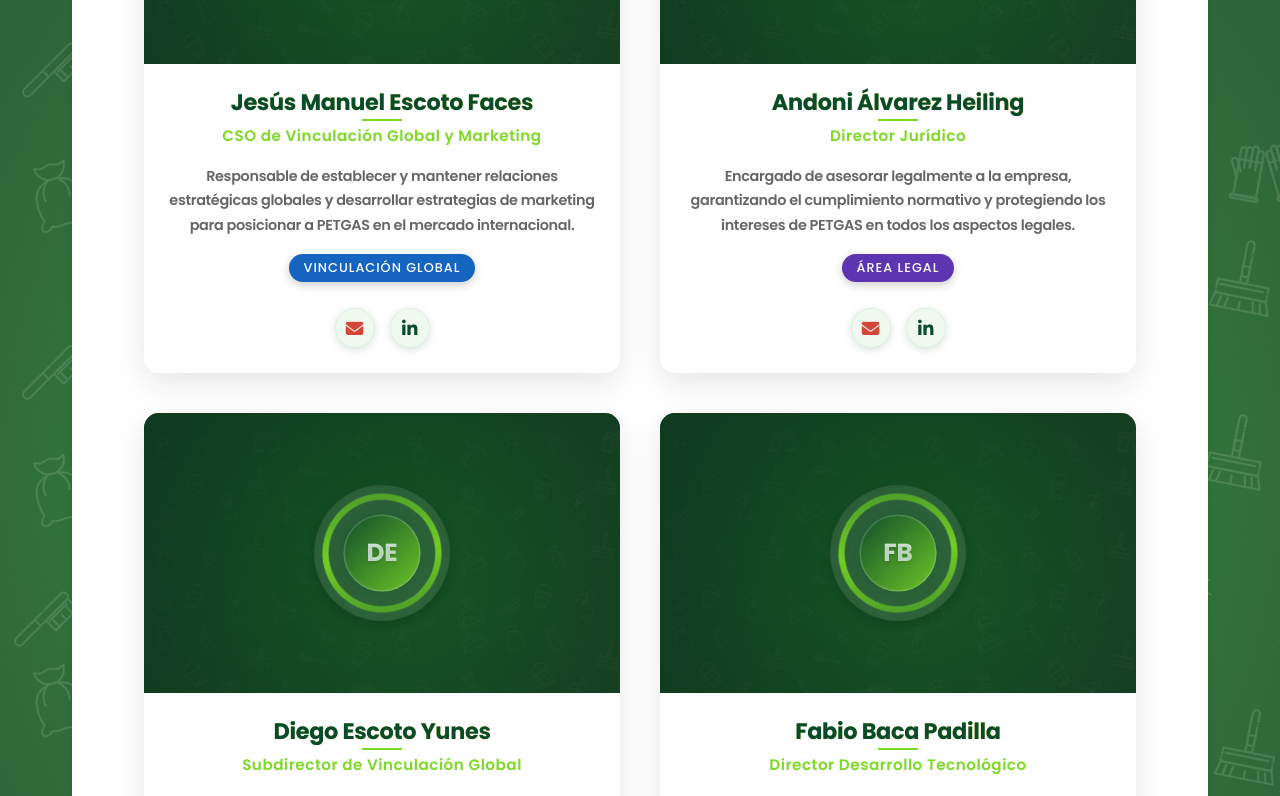
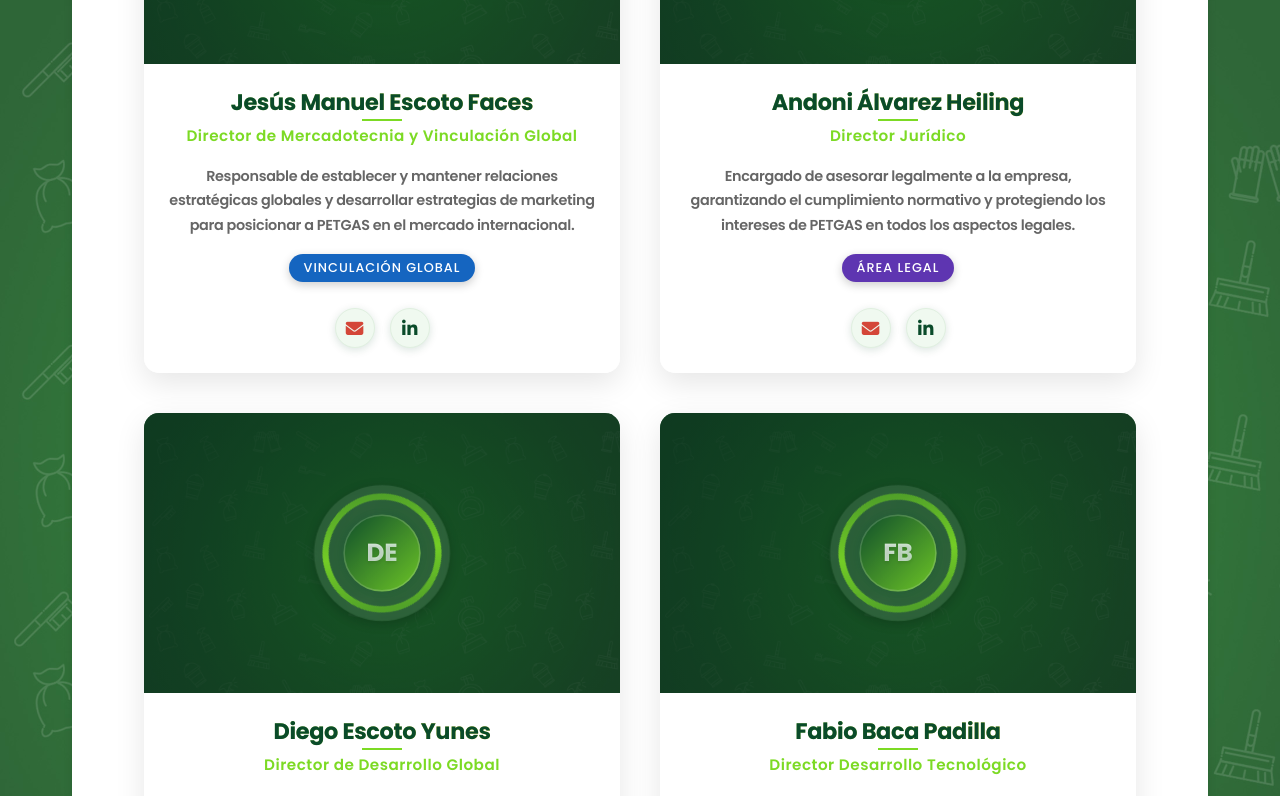
Before and after one commit to nfts2030/petgasmexicov2, a React (Vite) app: page /equipo in a window 1280 px wide. Shown: the part 2000-2796 px from the top of the page. Built offline with nearby package versions, Linux system fonts and the light colour scheme.

Commit message:
Actualizar cargos de Jesús Manuel Escoto y Diego Escoto en EquipoPage

```diff
--- a/src/pages/EquipoPage.tsx
+++ b/src/pages/EquipoPage.tsx
@@ -420,7 +420,7 @@ const teamMembers: TeamMember[] = [
   {
     id: 3,
     name: 'Jesús Manuel Escoto Faces',
-    role: 'CSO de Vinculación Global y Marketing',
+    role: 'Director de Mercadotecnia y Vinculación Global',
     image: '/equipo/PERSONAL.jpg',
     bio: 'Responsable de establecer y mantener relaciones estratégicas globales y desarrollar estrategias de marketing para posicionar a PETGAS en el mercado internacional.',
     email: 'jef@petgas.com.mx',
@@ -446,7 +446,7 @@ const teamMembers: TeamMember[] = [
   {
     id: 5,
     name: 'Diego Escoto Yunes',
-    role: 'Subdirector de Vinculación Global',
+    role: 'Director de Desarrollo Global',
     image: '/equipo/PERSONAL.jpg',
     bio: 'Apoya en la gestión de alianzas estratégicas y relaciones internacionales para el crecimiento global de PETGAS.',
     email: 'dey@petgas.com.mx',
```
